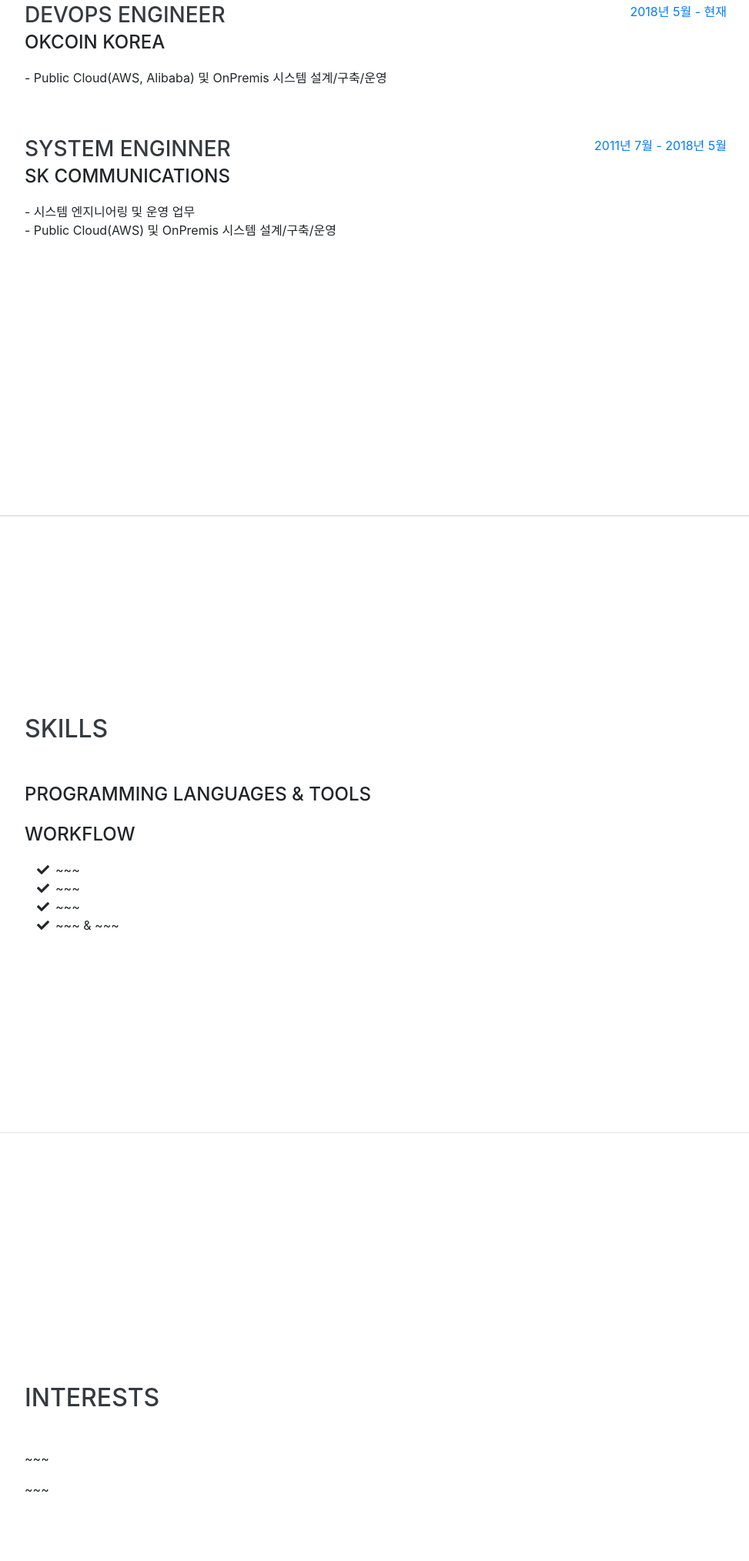
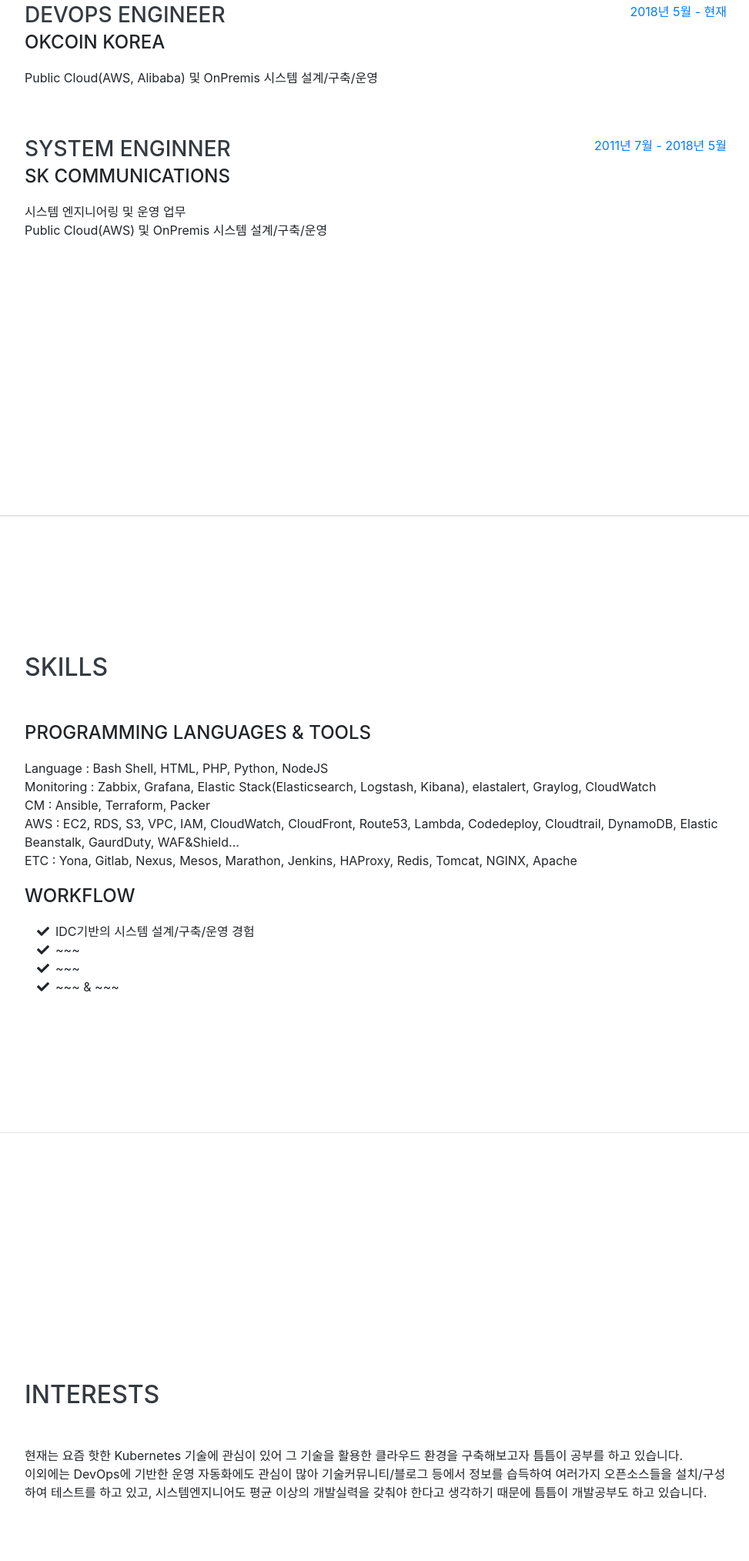
Before and after one commit to seun9su/seun9su.github.io, a website with bundled scripts: page index.html in a window 1280 px wide. Shown: the part 932-2960 px from the top of the page at 77% size, without its empty margins (288-1261 px from the left). Built offline with nearby package versions, Linux system fonts and the light colour scheme; a web font is replaced by a local one.

Commit message:
index.html 수정

```diff
--- a/index.html
+++ b/index.html
@@ -104,7 +104,7 @@
             <h3 class="mb-0">DevOps Engineer</h3>
             <div class="subheading mb-3">OKCOIN KOREA</div>
             <p>
-            - Public Cloud(AWS, Alibaba) 및 OnPremis 시스템 설계/구축/운영
+            Public Cloud(AWS, Alibaba) 및 OnPremis 시스템 설계/구축/운영
             </p>
           </div>
           <div class="resume-date text-md-right">
@@ -117,8 +117,8 @@
             <h3 class="mb-0">System Enginner</h3>
             <div class="subheading mb-3">SK Communications</div>
             <p>
-            - 시스템 엔지니어링 및 운영 업무<br>
-            - Public Cloud(AWS) 및 OnPremis 시스템 설계/구축/운영
+            시스템 엔지니어링 및 운영 업무<br>
+            Public Cloud(AWS) 및 OnPremis 시스템 설계/구축/운영
             </p>
           </div>
           <div class="resume-date text-md-right">
@@ -169,6 +169,13 @@
         <h2 class="mb-5">Skills</h2>
 
         <div class="subheading mb-3">Programming Languages &amp; Tools</div>
+        <p>
+          Language : Bash Shell, HTML, PHP, Python, NodeJS<br>
+          Monitoring : Zabbix, Grafana, Elastic Stack(Elasticsearch, Logstash, Kibana), elastalert, Graylog, CloudWatch<br>
+          CM : Ansible, Terraform, Packer <br>
+          AWS : EC2, RDS, S3, VPC, IAM, CloudWatch, CloudFront, Route53, Lambda, Codedeploy, Cloudtrail, DynamoDB, Elastic Beanstalk, GaurdDuty, WAF&Shield...<br>
+          ETC : Yona, Gitlab, Nexus, Mesos, Marathon, Jenkins, HAProxy, Redis, Tomcat, NGINX, Apache
+        </p>
         <!--
         <ul class="list-inline dev-icons">
           <li class="list-inline-item">
@@ -189,6 +196,7 @@
           <li class="list-inline-item">
             <i class="fab fa-node-js"></i>
           </li>
+          <!--
           <li class="list-inline-item">
             <i class="fab fa-sass"></i>
           </li>
@@ -213,7 +221,7 @@
         <ul class="fa-ul mb-0">
           <li>
             <i class="fa-li fa fa-check"></i>
-            ~~~</li>
+            IDC기반의 시스템 설계/구축/운영 경험</li>
           <li>
             <i class="fa-li fa fa-check"></i>
             ~~~</li>
@@ -232,8 +240,13 @@
     <section class="resume-section p-3 p-lg-5 d-flex align-items-center" id="interests">
       <div class="w-100">
         <h2 class="mb-5">Interests</h2>
-        <p>~~~</p>
-        <p class="mb-0">~~~</p>
+        <p class="mb-0">
+          현재는 요즘 핫한 Kubernetes 기술에 관심이 있어
+          그 기술을 활용한 클라우드 환경을 구축해보고자 틈틈이 공부를 하고 있습니다.<br>
+          이외에는 DevOps에 기반한 운영 자동화에도 관심이 많아
+          기술커뮤니티/블로그 등에서 정보를 습득하여 여러가지 오픈소스들을 설치/구성하여 테스트를 하고 있고,
+          시스템엔지니어도 평균 이상의 개발실력을 갖춰야 한다고 생각하기 때문에 틈틈이 개발공부도 하고 있습니다.
+        </p>
       </div>
     </section>
 
@@ -243,6 +256,16 @@
       <div class="w-100">
         <h2 class="mb-5">Awards &amp; Certifications</h2>
         <ul class="fa-ul mb-0">
+          <li>
+            <i class="fa-li fa fa-trophy text-warning"></i>
+            정보처리기사</li>
+          <li>
+            <i class="fa-li fa fa-trophy text-warning"></i>
+            AWS Certified Solutions Architect – Associate</li>
+          <li>
+            <i class="fa-li fa fa-trophy text-warning"></i>
+            AWS Certified SysOps Administrator - Associate</li>
+          <!--
           <li>
             <i class="fa-li fa fa-trophy text-warning"></i>
             ~~~</li>
@@ -255,15 +278,7 @@
           <li>
             <i class="fa-li fa fa-trophy text-warning"></i>
             ~~~</li>
-          <li>
-            <i class="fa-li fa fa-trophy text-warning"></i>
-            ~~~</li>
-          <li>
-            <i class="fa-li fa fa-trophy text-warning"></i>
-            ~~~</li>
-          <li>
-            <i class="fa-li fa fa-trophy text-warning"></i>
-            ~~~</li>
+          -->
         </ul>
       </div>
     </section>
```
